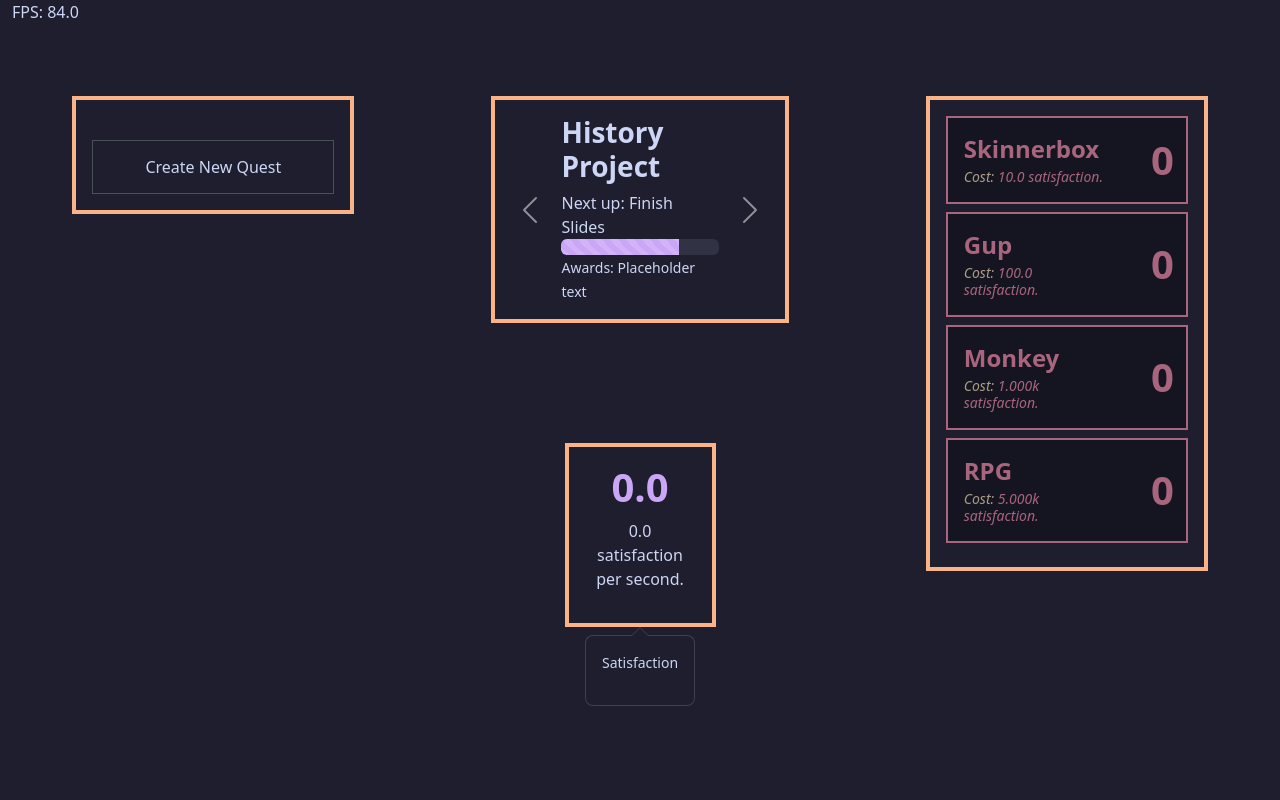
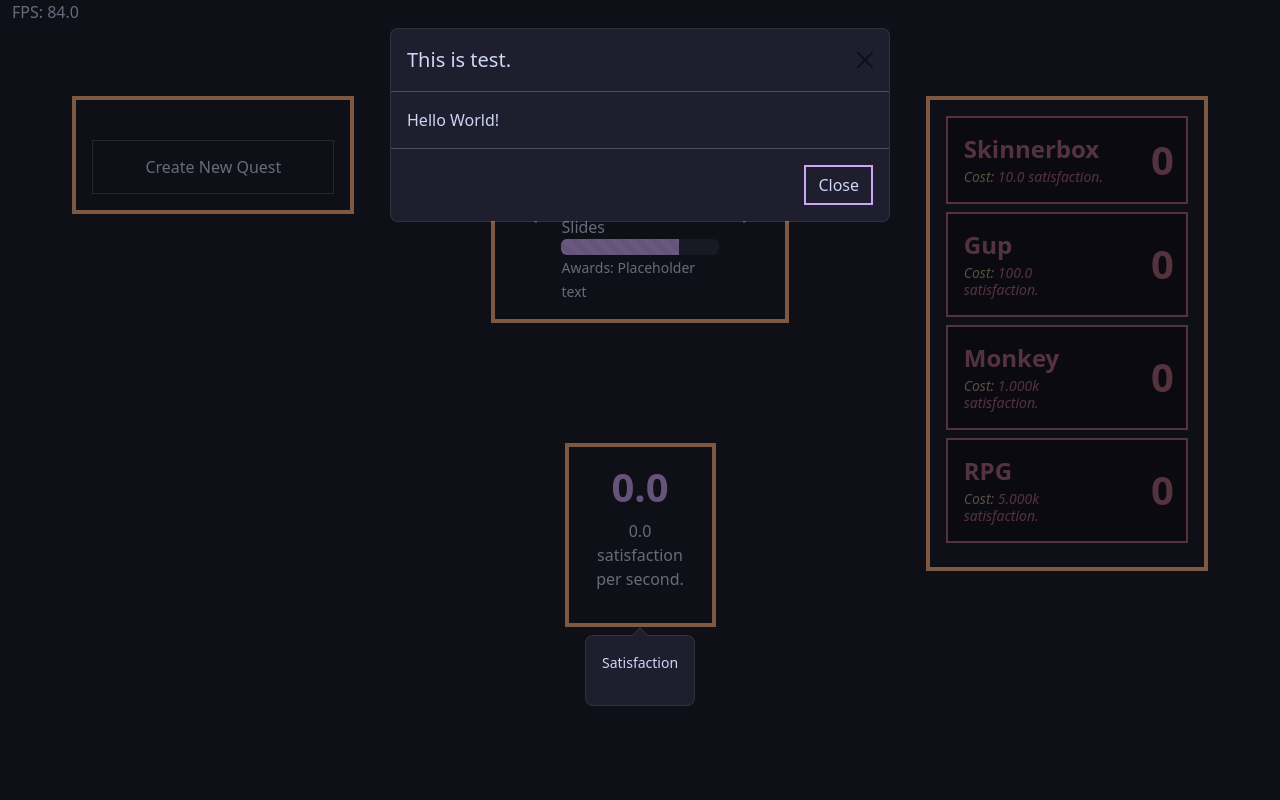
Before and after one commit to UntitledHam/sidequest, a Flask app: page / in a window 1280 px wide. Run offline with Flask 3, Linux system fonts and the light colour scheme; a user stored in the database is signed in; tables that the repository leaves empty hold one stand-in row (values such as "Sample post"); data that the repository does not hold is empty; some libraries are stand-ins or nearby versions.

Commit message:
i be commitng

```diff
--- a/app/static/scripts/gamelogic.js
+++ b/app/static/scripts/gamelogic.js
@@ -147,9 +147,11 @@ async function validatePage2() {
 
 async function loadTasks() {
   taskListElement.innerHTML = "";
+  taskProgressElement.innerHTML = "";
 
   for (let x = save.data.tasks.length - 1; x >= 0; x--) {
     const task = save.data.tasks[x];
+    await displayTask(task);
     if (!task || task.completed) continue;
 
     if (task.completedsteps === task.steps.length & !task.completed) {
@@ -247,12 +249,11 @@ async function loadTasks() {
 
           await saveGame(true);
           showToast(`Congrats on completing "${stepElement.innerText}"!`, { type: "success" });
-          await loadTasks();
 
           // Auto-complete if all steps done
           if (save.data.tasks[x].completedsteps === save.data.tasks[x].steps.length) {
+            await loadTasks();
             await saveGame(true);
-            await loadTasks(); // Refresh list
           }
         });
       }
@@ -283,6 +284,55 @@ async function updatePps(deltaTime){
   timeHistory.forEach(element => {timeSince += element;});
   oldPointsPerMS = pointsPerMS;
   pointsPerMS = (num/(timeSince));
+}
+
+async function displayModal(title, content) {
+  // Generate a unique ID for each modal to avoid conflicts
+  const modalId = 'modal-' + Date.now();
+
+  // Create modal HTML structure
+  const modalHTML = `
+    <div class="modal fade" id="${modalId}" tabindex="-1" aria-hidden="true">
+      <div class="modal-dialog">
+        <div class="modal-content">
+
+          <div class="modal-header">
+            <h5 class="modal-title">${title}</h5>
+            <button type="button" class="btn-close" data-bs-dismiss="modal" aria-label="Close"></button>
+          </div>
+
+          <div class="modal-body">
+            ${content}
+          </div>
+
+          <div class="modal-footer">
+            <button type="button" class="btn btn-secondary" data-bs-dismiss="modal">Close</button>
+          </div>
+
+        </div>
+      </div>
+    </div>
+  `;
+
+  // Append modal to the container
+  document.getElementById('modal-container').insertAdjacentHTML('beforeend', modalHTML);
+
+  // Show the modal using Bootstrap's Modal API
+  const modalElement = document.getElementById(modalId);
+  const bootstrapModal = new bootstrap.Modal(modalElement);
+  bootstrapModal.show();
+
+  // Optional: Remove modal from DOM when hidden
+  modalElement.addEventListener('hidden.bs.modal', () => {
+    modalElement.remove();
+  });
+}
+
+async function displayTask(task) {
+  let content = `
+    <p>${task.description}</p>
+  `
+  await displayModal(task.title, content);
 }
 
 function numberAbreviation(num){
@@ -435,7 +485,47 @@ async function render(interp) {
 async function lerp(oldVal, newVal, percentage) {
   return oldVal * (1 - percentage) + newVal * percentage;
 }
+function showModal(title, content) {
+  // Generate a unique ID for each modal to avoid conflicts
+  const modalId = 'modal-' + Date.now();
 
+  // Create modal HTML structure
+  const modalHTML = `
+    <div class="modal fade" id="${modalId}" tabindex="-1" aria-hidden="true">
+      <div class="modal-dialog">
+        <div class="modal-content">
+
+          <div class="modal-header">
+            <h5 class="modal-title">${title}</h5>
+            <button type="button" class="btn-close" data-bs-dismiss="modal" aria-label="Close"></button>
+          </div>
+
+          <div class="modal-body">
+            ${content}
+          </div>
+
+          <div class="modal-footer">
+            <button type="button" class="btn btn-secondary" data-bs-dismiss="modal">Close</button>
+          </div>
+
+        </div>
+      </div>
+    </div>
+  `;
+
+  // Append modal to the container
+  document.getElementById('modal-container').insertAdjacentHTML('beforeend', modalHTML);
+
+  // Show the modal using Bootstrap's Modal API
+  const modalElement = document.getElementById(modalId);
+  const bootstrapModal = new bootstrap.Modal(modalElement);
+  bootstrapModal.show();
+
+  // Optional: Remove modal from DOM when hidden
+  modalElement.addEventListener('hidden.bs.modal', () => {
+    modalElement.remove();
+  });
+}
 async function setBuildingCount(buildingKey, count) {
   const building = buildings.get(buildingKey);
   building.setNumOwned(count);
@@ -549,6 +639,8 @@ async function startup() {
     }
   });
 
+  await displayModal("This is test.", "Hello World!")
+
   console.log("Game started.");
 }
 
--- a/app/templates/base.html
+++ b/app/templates/base.html
@@ -27,6 +27,7 @@
         {% endfor %}
       {% endwith %}
     </div>
+    <div id="modal-container"></div>
     <script src="https://cdn.jsdelivr.net/npm/bootstrap@5.3.3/dist/js/bootstrap.bundle.min.js" integrity="sha384-YvpcrYf0tY3lHB60NNkmXc5s9fDVZLESaAA55NDzOxhy9GkcIdslK1eN7N6jIeHz" crossorigin="anonymous"></script>
     <script src="https://cdn.jsdelivr.net/npm/canvas-confetti@1.6.0/dist/confetti.browser.min.js"></script>
     {% block content %} {% endblock %}
```
